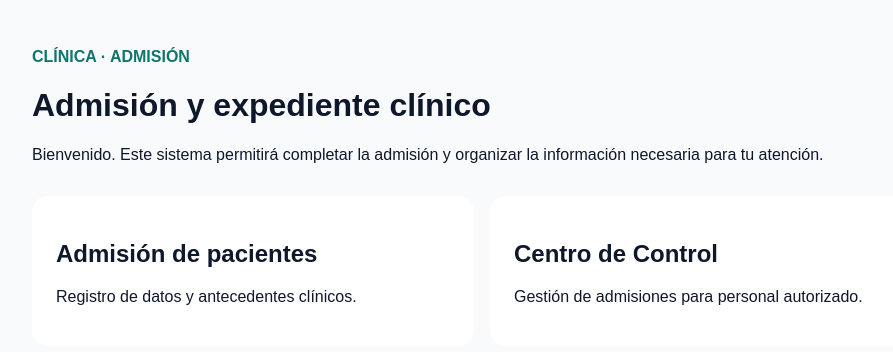
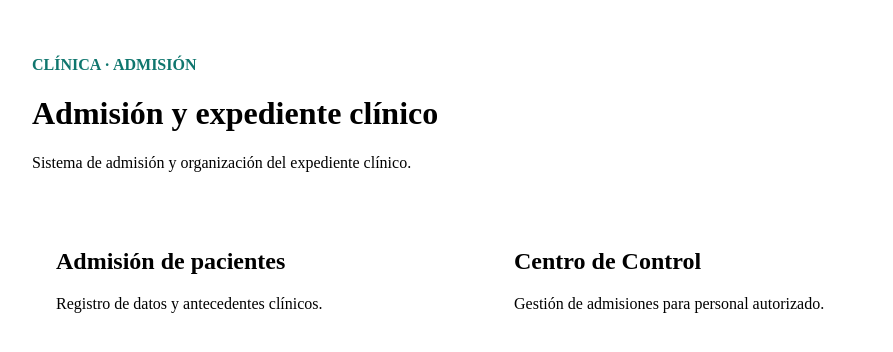
Before and after one commit to tacubaya202/ADMISION-CLINICA, a Next.js app: page / in a window 1280 px wide. Shown: the top 352 px of the page, without its empty margins (158-1051 px from the left). Built offline with nearby package versions, Linux system fonts and the light colour scheme.

Commit message:
Update page.tsx

```diff
--- a/app/page.tsx
+++ b/app/page.tsx
@@ -1,22 +1,13 @@
-
-export const metadata = {
-  title: "Admisión y Expediente Clínico",
-  description: "Sistema integral de admisión y expediente clínico.",
-};
 
 export default function Home() {
   return (
-    <html lang="es-MX">
-      <body
+    <main
       style={{
-          margin: 0,
-          padding: "32px",
-          background: "#f8fafc",
-          color: "#0f172a",
-          fontFamily: "Arial, Helvetica, sans-serif",
+        maxWidth: 900,
+        margin: "0 auto",
+        padding: 32,
       }}
     >
-        <main style={{ maxWidth: 900, margin: "0 auto" }}>
       <p style={{ color: "#0f766e", fontWeight: 700 }}>
         CLÍNICA · ADMISIÓN
       </p>
@@ -24,8 +15,7 @@ export default function Home() {
       <h1>Admisión y expediente clínico</h1>
 
       <p>
-            Bienvenido. Este sistema permitirá completar la admisión
-            y organizar la información necesaria para tu atención.
+        Sistema de admisión y organización del expediente clínico.
       </p>
 
       <section
@@ -47,7 +37,5 @@ export default function Home() {
         </article>
       </section>
     </main>
-      </body>
-    </html>
   );
 }
```
Lines whose indentation alone changed are shown as unchanged.
